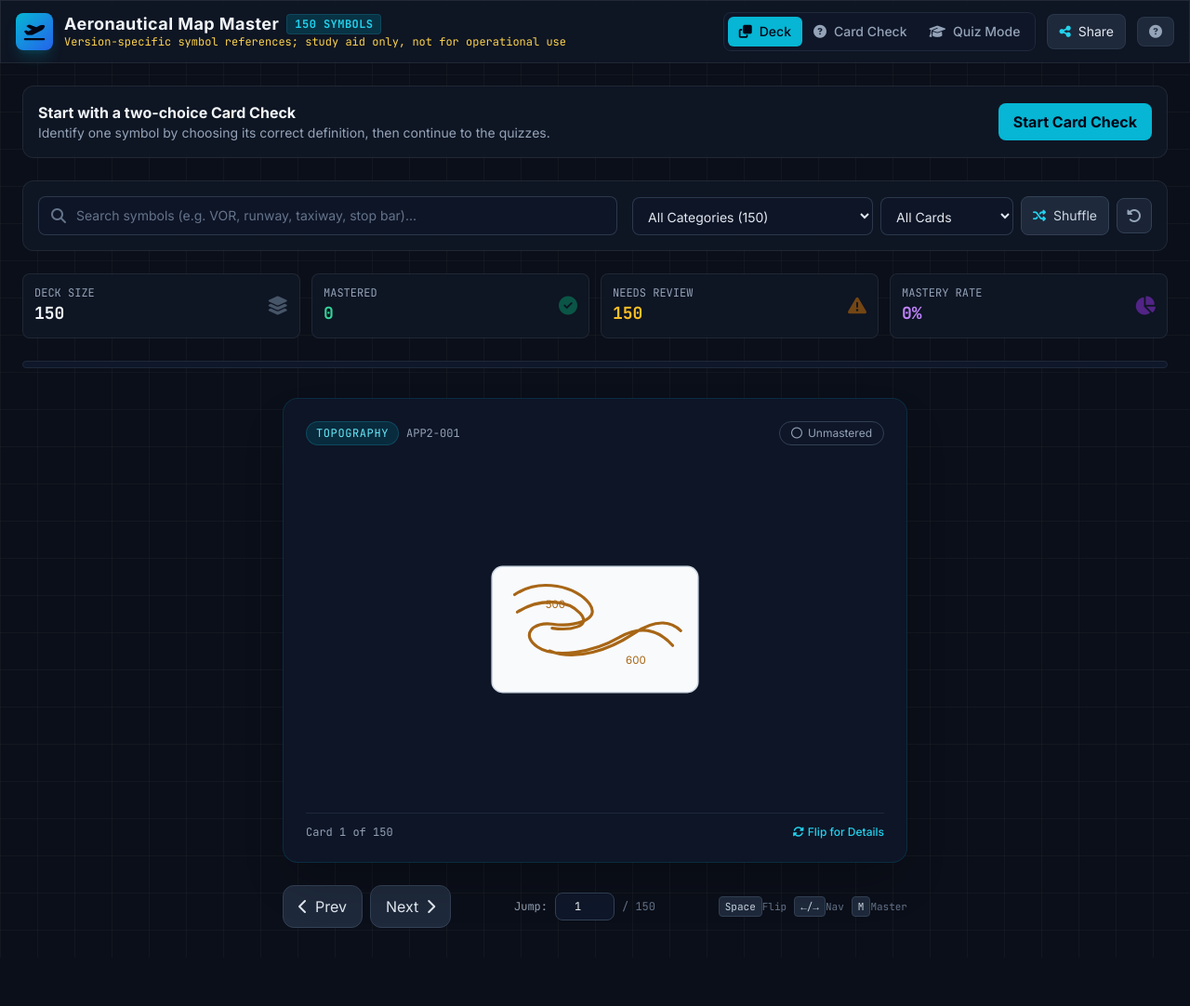
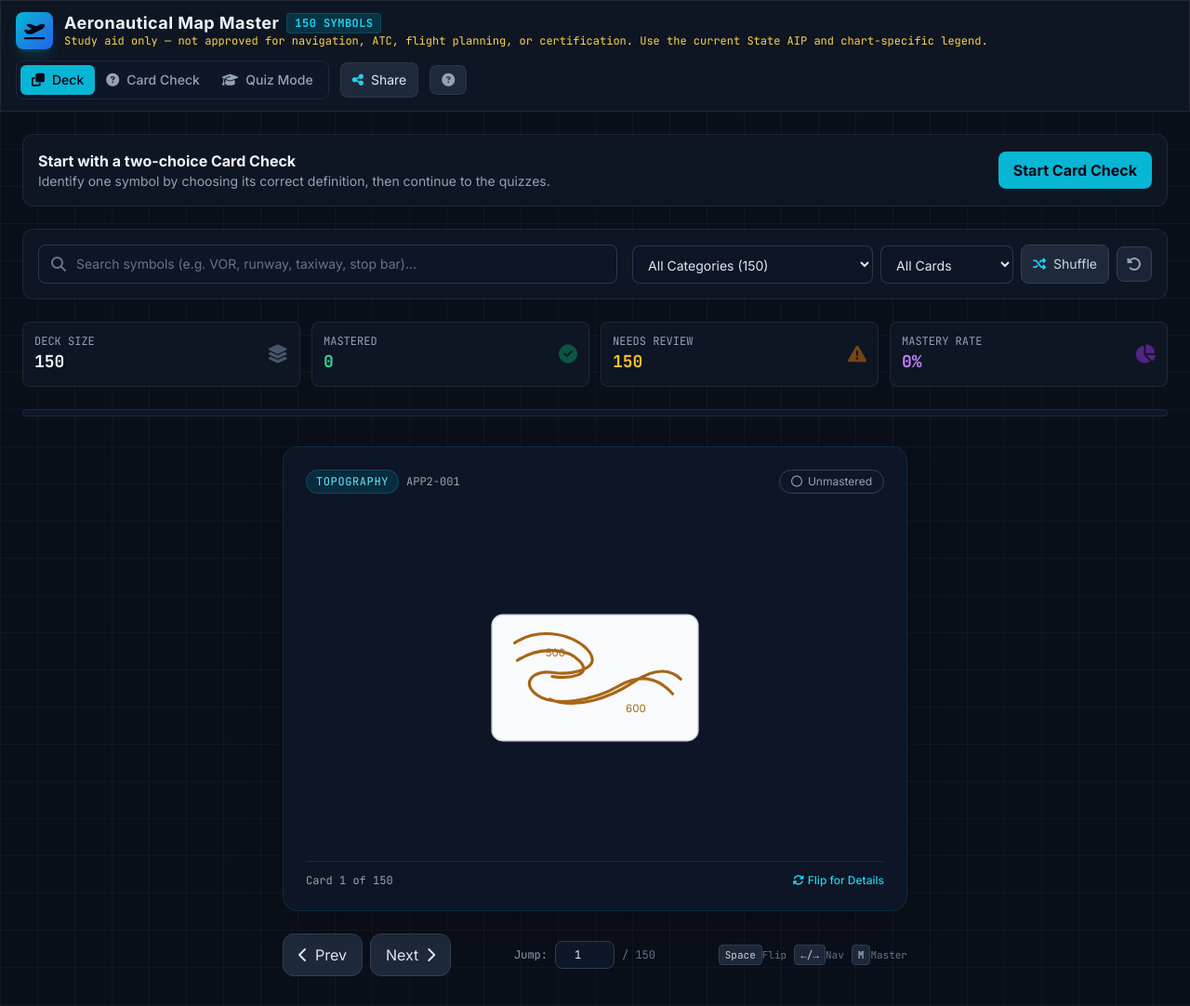
Before and after one commit to analaitadze-source/Aeronautical-Map-Master, a plain HTML site: page index.html in a window 1280 px wide. Shown: the whole page at 93% size. Before the commit the page ends 1030 px from the top, so only its background shows below. Drawn offline with nearby package versions, Linux system fonts and the light colour scheme.

Commit message:
Clarify operational-use limitations
Co-authored-by: Copilot App <223556219+Copilot@users.noreply.github.com>

```diff
--- a/index.html
+++ b/index.html
@@ -125,7 +125,7 @@
                         <span>Aeronautical Map Master</span>
                         <span id="deck-count-badge" class="text-xs bg-cyan-950 text-cyan-400 border border-cyan-800/50 px-2 py-0.5 rounded font-mono">0 SYMBOLS</span>
                     </h1>
-                    <p class="text-xs text-amber-300 font-mono">Version-specific symbol references; study aid only, not for operational use</p>
+                    <p class="text-xs text-amber-300 font-mono">Study aid only — not approved for navigation, ATC, flight planning, or certification. Use the current State AIP and chart-specific legend.</p>
                 </div>
             </div>
 
```
Also changed, not shown: 1 other file.
